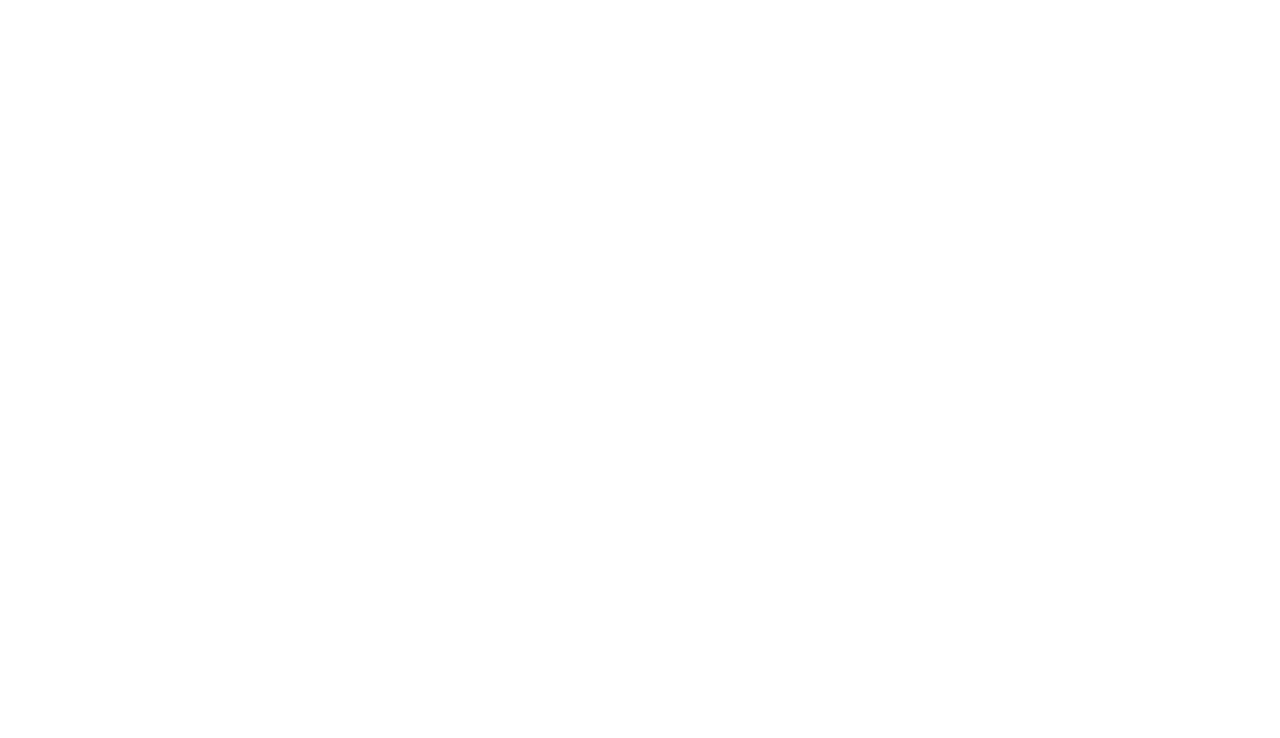
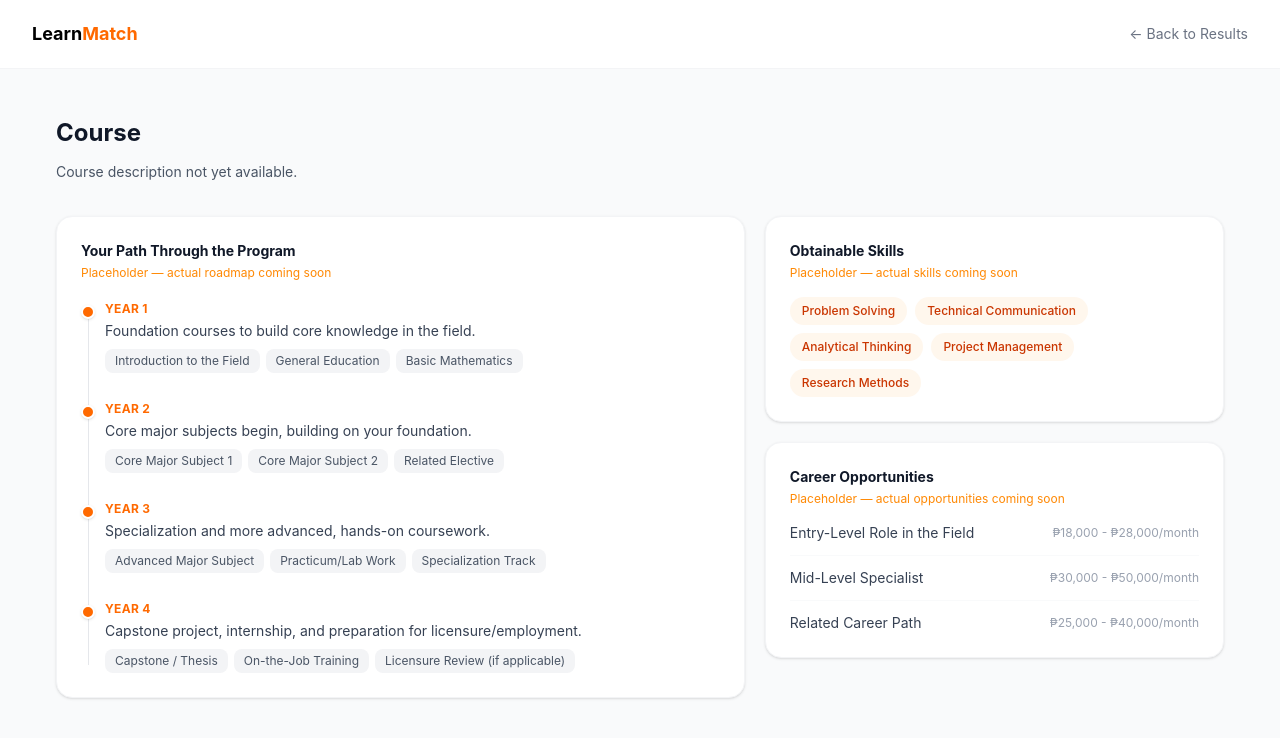
Before and after one commit to Shan-IT12/learnmatch, a React (Vite) app in the folder client/: page /results/career-path/1 in a window 1280 px wide. Before the commit this address had no page. Shown: the top 738 px of the page. Built offline with nearby package versions, Linux system fonts and the light colour scheme; no server answers.

Commit message:
Add Career Path page with description, obtainable skills, roadmap timeline, and career opportunities

```diff
--- a/client/src/App.jsx
+++ b/client/src/App.jsx
@@ -12,6 +12,7 @@ import Results from './pages/Results'
 import CollegeSetup from './pages/college/CollegeSetup'
 import CollegeDashboard from './pages/college/CollegeDashboard'
 import SummaryDashboard from './pages/SummaryDashboard'
+import CareerPath from './pages/CareerPath'
 import './App.css'
 
 
@@ -31,6 +32,7 @@ function App() {
       <Route path="/college" element={<CollegeDashboard />} />
       <Route path="/results" element={<Results />} />
       <Route path="/dashboard/summary" element={<SummaryDashboard />} />
+      <Route path="/results/career-path/:courseId" element={<CareerPath />} />
     </Routes>
   )
 }
--- /dev/null
+++ b/client/src/pages/CareerPath.jsx
@@ -0,0 +1,162 @@
+import { useState, useEffect } from 'react'
+import { useNavigate, useParams } from 'react-router-dom'
+
+// Placeholder data — replace once CAREER_ROADMAP / CAREER_OPPORTUNITY are populated
+const placeholderSkills = [
+  'Problem Solving', 'Technical Communication', 'Analytical Thinking',
+  'Project Management', 'Research Methods',
+]
+
+const placeholderTimeline = [
+  {
+    year: 'Year 1',
+    focus: 'Foundation courses to build core knowledge in the field.',
+    subjects: ['Introduction to the Field', 'General Education', 'Basic Mathematics'],
+  },
+  {
+    year: 'Year 2',
+    focus: 'Core major subjects begin, building on your foundation.',
+    subjects: ['Core Major Subject 1', 'Core Major Subject 2', 'Related Elective'],
+  },
+  {
+    year: 'Year 3',
+    focus: 'Specialization and more advanced, hands-on coursework.',
+    subjects: ['Advanced Major Subject', 'Practicum/Lab Work', 'Specialization Track'],
+  },
+  {
+    year: 'Year 4',
+    focus: 'Capstone project, internship, and preparation for licensure/employment.',
+    subjects: ['Capstone / Thesis', 'On-the-Job Training', 'Licensure Review (if applicable)'],
+  },
+]
+
+const placeholderOpportunities = [
+  { title: 'Entry-Level Role in the Field', salary: '₱18,000 - ₱28,000/month' },
+  { title: 'Mid-Level Specialist', salary: '₱30,000 - ₱50,000/month' },
+  { title: 'Related Career Path', salary: '₱25,000 - ₱40,000/month' },
+]
+
+function CareerPath() {
+  const navigate = useNavigate()
+  const { courseId } = useParams()
+  const [course, setCourse] = useState(null)
+  const [loading, setLoading] = useState(true)
+
+  useEffect(() => {
+    fetch(`${import.meta.env.VITE_API_URL}/api/courses/${courseId}`)
+      .then((res) => res.json())
+      .then((data) => {
+        setCourse(data.course || null)
+        setLoading(false)
+      })
+      .catch(() => setLoading(false))
+  }, [courseId])
+
+  if (loading) {
+    return (
+      <div className="min-h-screen flex items-center justify-center bg-gray-50">
+        <p className="text-sm text-gray-400">Loading...</p>
+      </div>
+    )
+  }
+
+    return (
+    <div className="min-h-screen bg-gray-50">
+      <nav className="bg-white border-b border-gray-100 px-8 py-5 flex justify-between items-center">
+        <span className="text-lg font-bold">
+          Learn<span className="text-orange-500">Match</span>
+        </span>
+        <button
+          onClick={() => navigate('/results')}
+          className="text-sm text-gray-500 hover:text-gray-900 transition"
+        >
+          ← Back to Results
+        </button>
+      </nav>
+
+      <div className="max-w-[1320px] mx-auto px-14 py-11">
+
+        {/* Course title + description */}
+        <span className="text-xs font-semibold text-orange-500 uppercase tracking-wide">
+          {course?.cluster_category}
+        </span>
+        <h1 className="text-2xl font-bold text-gray-900 mt-1 mb-3">
+          {course?.course_name || 'Course'}
+        </h1>
+        <p className="text-sm text-gray-600 leading-relaxed mb-8 max-w-3xl">
+          {course?.description || 'Course description not yet available.'}
+        </p>
+
+        {/* Two-column layout */}
+        <div className="grid grid-cols-[1.5fr_1fr] gap-5 items-start">
+
+          {/* Left: Timeline */}
+          <div className="bg-white border border-gray-100 rounded-2xl p-6 shadow-sm">
+            <h2 className="text-sm font-bold text-gray-900 mb-1">Your Path Through the Program</h2>
+            <p className="text-xs text-orange-400 mb-5">Placeholder — actual roadmap coming soon</p>
+
+            <div className="relative pl-6">
+              <div className="absolute left-[7px] top-2 bottom-2 w-px bg-gray-200" />
+              {placeholderTimeline.map((item) => (
+                <div key={item.year} className="relative mb-7 last:mb-0">
+                  <div className="absolute -left-6 top-1 w-3.5 h-3.5 rounded-full bg-orange-500 border-2 border-white shadow" />
+                  <p className="text-xs font-bold text-orange-500 uppercase tracking-wide mb-1">
+                    {item.year}
+                  </p>
+                  <p className="text-sm text-gray-700 mb-2">{item.focus}</p>
+                  <div className="flex flex-wrap gap-1.5">
+                    {item.subjects.map((subj) => (
+                      <span
+                        key={subj}
+                        className="text-xs px-2.5 py-1 rounded-lg bg-gray-100 text-gray-600"
+                      >
+                        {subj}
+                      </span>
+                    ))}
+                  </div>
+                </div>
+              ))}
+            </div>
+          </div>
+
+          {/* Right: Skills + Career Opportunities stacked */}
+          <div className="flex flex-col gap-5">
+
+            <div className="bg-white border border-gray-100 rounded-2xl p-6 shadow-sm">
+              <h2 className="text-sm font-bold text-gray-900 mb-1">Obtainable Skills</h2>
+              <p className="text-xs text-orange-400 mb-4">Placeholder — actual skills coming soon</p>
+              <div className="flex flex-wrap gap-2">
+                {placeholderSkills.map((skill) => (
+                  <span
+                    key={skill}
+                    className="text-xs px-3 py-1.5 rounded-full bg-orange-50 text-orange-700 font-medium"
+                  >
+                    {skill}
+                  </span>
+                ))}
+              </div>
+            </div>
+
+            <div className="bg-white border border-gray-100 rounded-2xl p-6 shadow-sm">
+              <h2 className="text-sm font-bold text-gray-900 mb-1">Career Opportunities</h2>
+              <p className="text-xs text-orange-400 mb-4">Placeholder — actual opportunities coming soon</p>
+              <div className="space-y-3">
+                {placeholderOpportunities.map((job) => (
+                  <div key={job.title} className="flex justify-between items-center border-b border-gray-50 pb-3 last:border-0 last:pb-0">
+                    <span className="text-sm text-gray-700">{job.title}</span>
+                    <span className="text-xs text-gray-400 shrink-0 ml-3">{job.salary}</span>
+                  </div>
+                ))}
+              </div>
+            </div>
+
+          </div>
+
+        </div>
+
+      </div>
+    </div>
+  )
+}
+
+export default CareerPath
--- a/client/src/pages/Results.jsx
+++ b/client/src/pages/Results.jsx
@@ -84,6 +84,12 @@ function Results() {
                 </div>
 
                 <p className="text-sm text-gray-600 leading-relaxed">{rec.ai_narrative}</p>
+                <button
+                onClick={() => navigate(`/results/career-path/${rec.course_id}`)}
+                className="mt-4 text-sm font-medium text-orange-500 hover:text-orange-600 transition inline-flex items-center gap-1"
+              >
+                View Career Path →
+              </button>
               </div>
             ))}
           </div>
```
